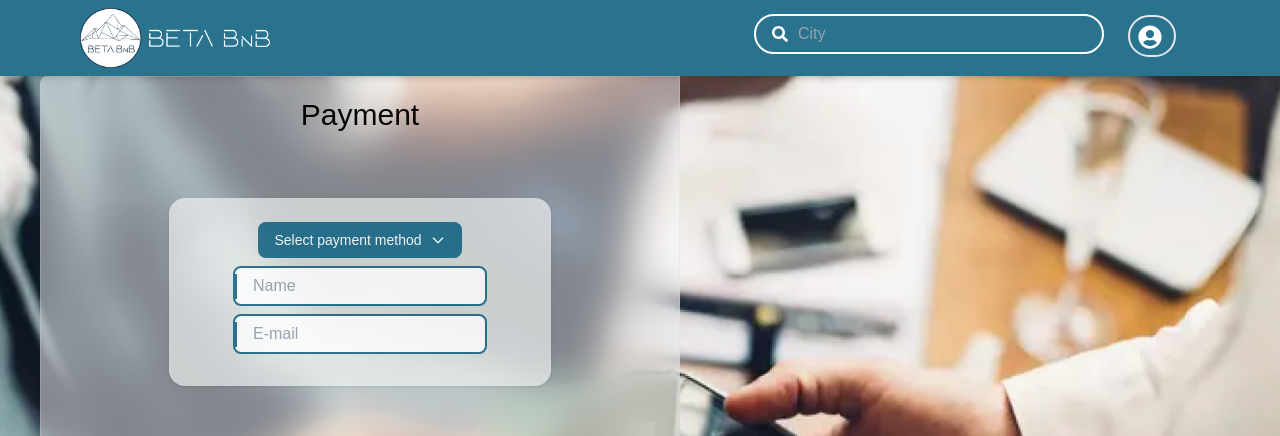
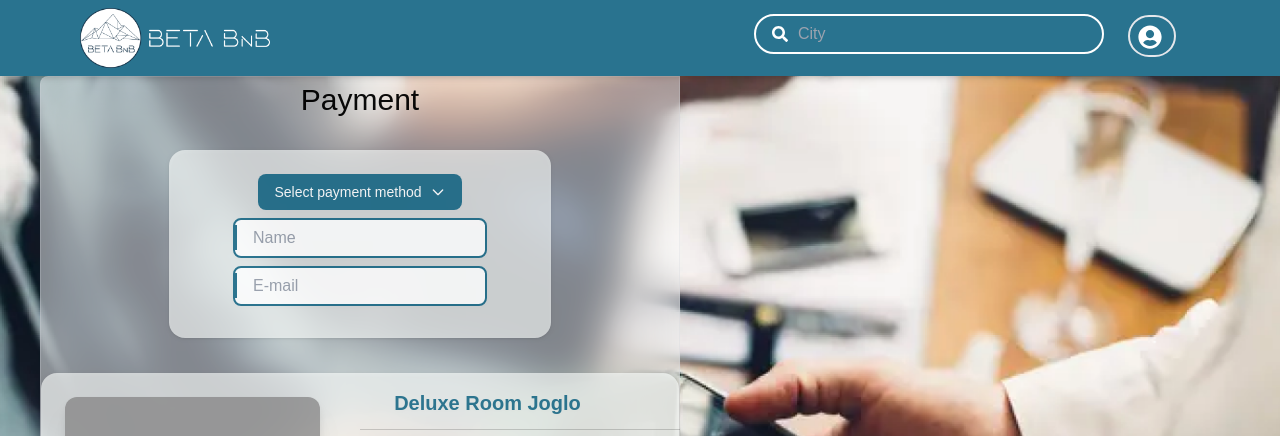
Before and after one commit to airbnb-group-2/FE, a Next.js app: page /payment in a window 1280 px wide. Shown: the top 436 px of the page. Built offline with nearby package versions, Linux system fonts and the light colour scheme; grey boxes are pictures that could not be loaded.

Commit message:
product fix

```diff
--- a/pages/payment.jsx
+++ b/pages/payment.jsx
@@ -41,11 +41,11 @@ function product() {
                 />
             </div>
             {/* buble payment method */}
-            <div className={style.content + " z-1 w-[50vw] h-[100vh] py-5 flex flex-col justify-between items-center "}>
-                <h2 className="mb-[1vh] object-left-top text-3xl bold text-black">
+            <div className={style.content + " z-1 w-[50vw] h-[88.5vh] py-5 flex flex-col justify-between items-center "}>
+                <h2 className="mb-[1.5vh] mt-[-15px] object-left-top text-3xl bold text-black">
                     Payment
                 </h2>
-                <div className={' drop-shadow hover:shadow-lg  '+style.form}>
+                <div className={'mt-[-2vh] drop-shadow hover:shadow-lg  '+style.form}>
                     {/* DROPDOWN SECTION */}
                     <button id="dropdownButton" data-dropdown-toggle="dropdown" class="text-white bg-blue-700 hover:bg-blue-800 focus:ring-4 focus:ring-blue-300 font-medium rounded-lg text-sm px-4 py-2.5 text-center inline-flex items-center dark:bg-blue-600 dark:hover:bg-blue-700 dark:focus:ring-blue-800" type="button">
                         Select payment method
@@ -54,7 +54,7 @@ function product() {
                             </path>
                         </svg>
                     </button>
-                    <div id="dropdown" class="hidden z-10 w-44 text-base list-none bg-white rounded divide-y divide-gray-100 shadow dark:bg-gray-700">
+                    <div id="dropdown" class="hidden ml-[40px] z-10 w-44 text-base list-none bg-white rounded divide-y divide-gray-100 shadow dark:bg-gray-700">
                         <ul class="py-1" aria-labelledby="dropdownButton">
                             <li>
                                 <a href="#" class="block py-2 px-4 text-sm text-gray-700 hover:bg-gray-100 dark:hover:bg-gray-600 dark:text-gray-200 dark:hover:text-white">
--- a/pages/rooms/[id].jsx
+++ b/pages/rooms/[id].jsx
@@ -11,7 +11,7 @@ import axios from "axios";
 function product() {
 
     const router = useRouter();
-    let id=router.query.id
+    let {id}=router.query
     console.log(router.query.id)
 
     useEffect(() => {
```
